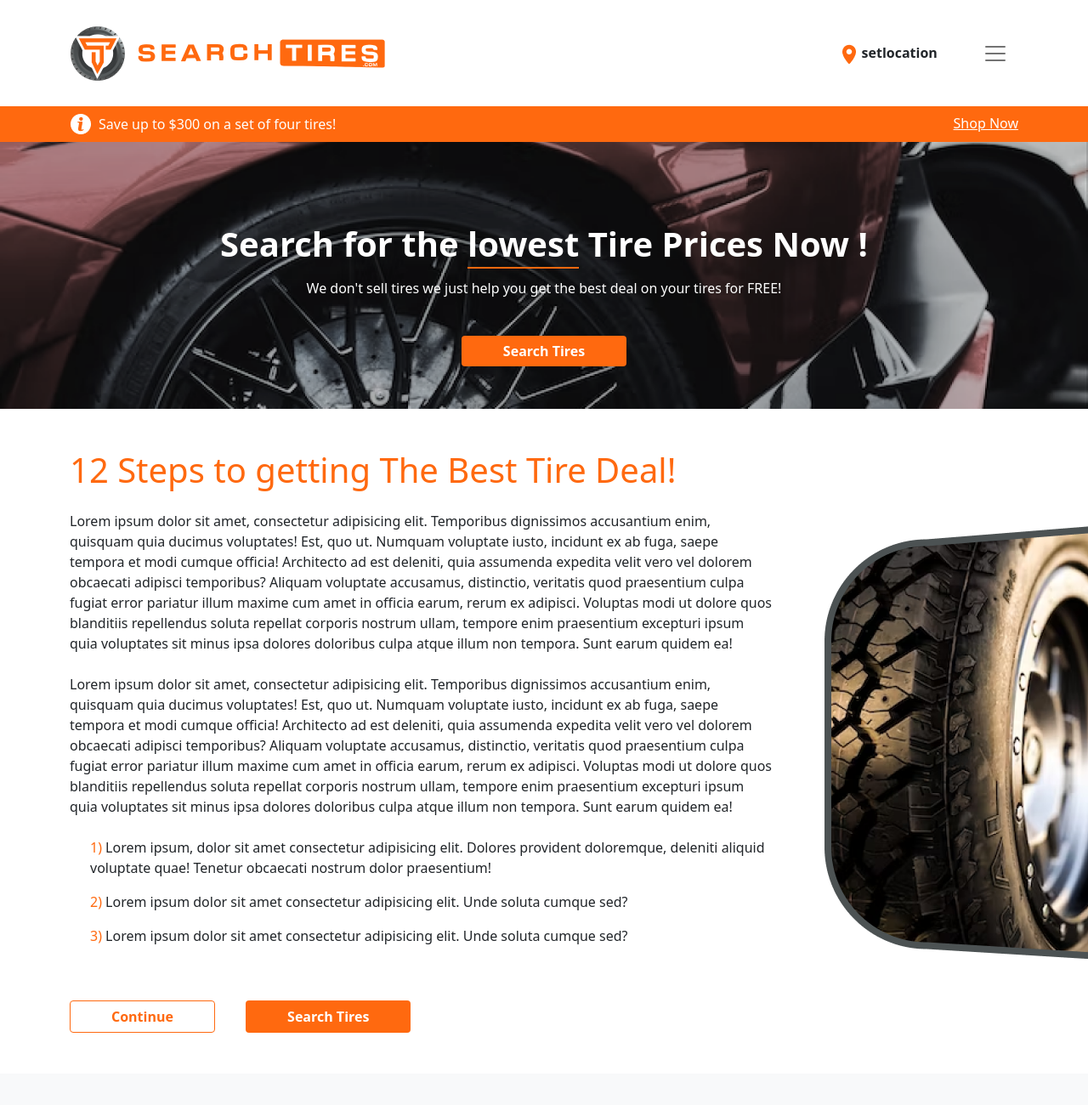
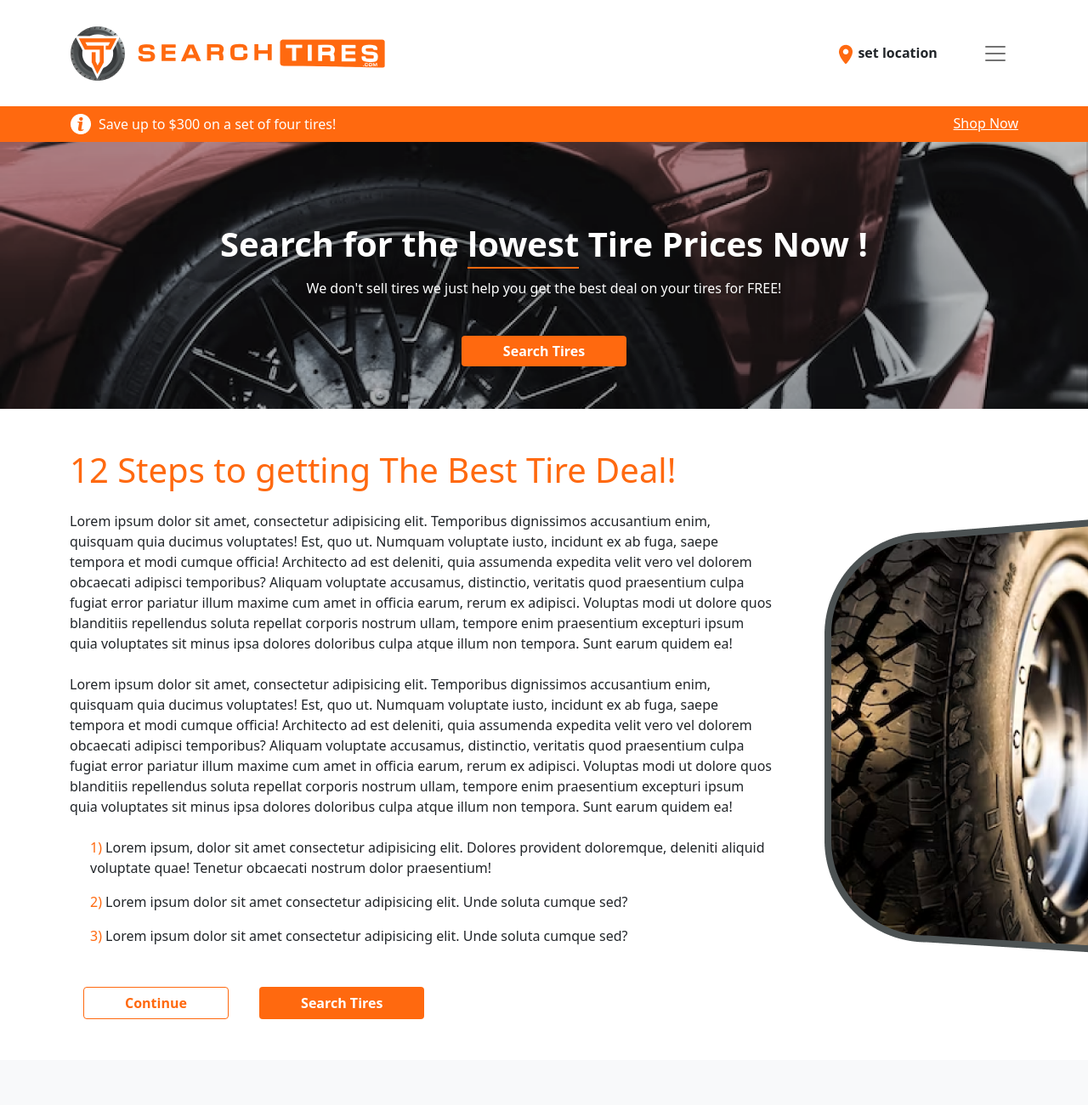
Before and after one commit to alzeqri1997/search-tires-landing-page-bootstrap5, a plain HTML site: page index.html in a window 1280 px wide. Shown: the top 1300 px of the page at 85% size. Drawn offline with nearby package versions, Linux system fonts and the light colour scheme.

Commit message:
fix responsive issues

```diff
--- a/index.html
+++ b/index.html
@@ -21,7 +21,7 @@
       <div>
         <a class="btn d-none d-md-inline ft-bold me-4" href="#">
           <img src="./assets/location.png" alt="" srcset="">
-          <strong>setlocation</strong>
+          <strong>set location</strong>
         </a>
         <button class="navbar-toggler collapsed" type="button" data-bs-toggle="collapse"
           data-bs-target="#navbarsExample01" aria-controls="navbarsExample01" aria-expanded="false"
@@ -113,9 +113,9 @@
           elit. Unde soluta cumque sed? </p>
       </div>
 
-      <div class=" d-sm-block d-flex" >
-        <a class="btn flex-grow-1 fw-bold text-main mt-5 px-5 me-3 border-main" href="#">Continue</a>
-        <a class="btn flex-grow-1 fw-bold text-white bg-main mt-5 px-5 ms-3" href="#">Search Tires</a>
+      <div class=" d-sm-block d-flex flex-wrap gap-4 mt-5" >
+        <a class="btn flex-grow-1 fw-bold text-main px-5 border-main mx-1 mx-sm-3" href="#">Continue</a>
+        <a class="btn flex-grow-1 fw-bold text-white bg-main mx-1 mx-sm-3 px-5" href="#">Search Tires</a>
       </div>
 
       <img class="wheel1-position d-xl-block" src="./assets/wheel-1.png" alt="">
--- a/style.css
+++ b/style.css
@@ -71,3 +71,14 @@
 .navbar-light .navbar-toggler{
   border: unset;
 }
+
+
+@media ( max-width: 468px ){
+  .navbar-brand{
+   width: 70%;
+  }
+
+  .navbar-brand img {
+    width: 100%;
+  }
+}
```
